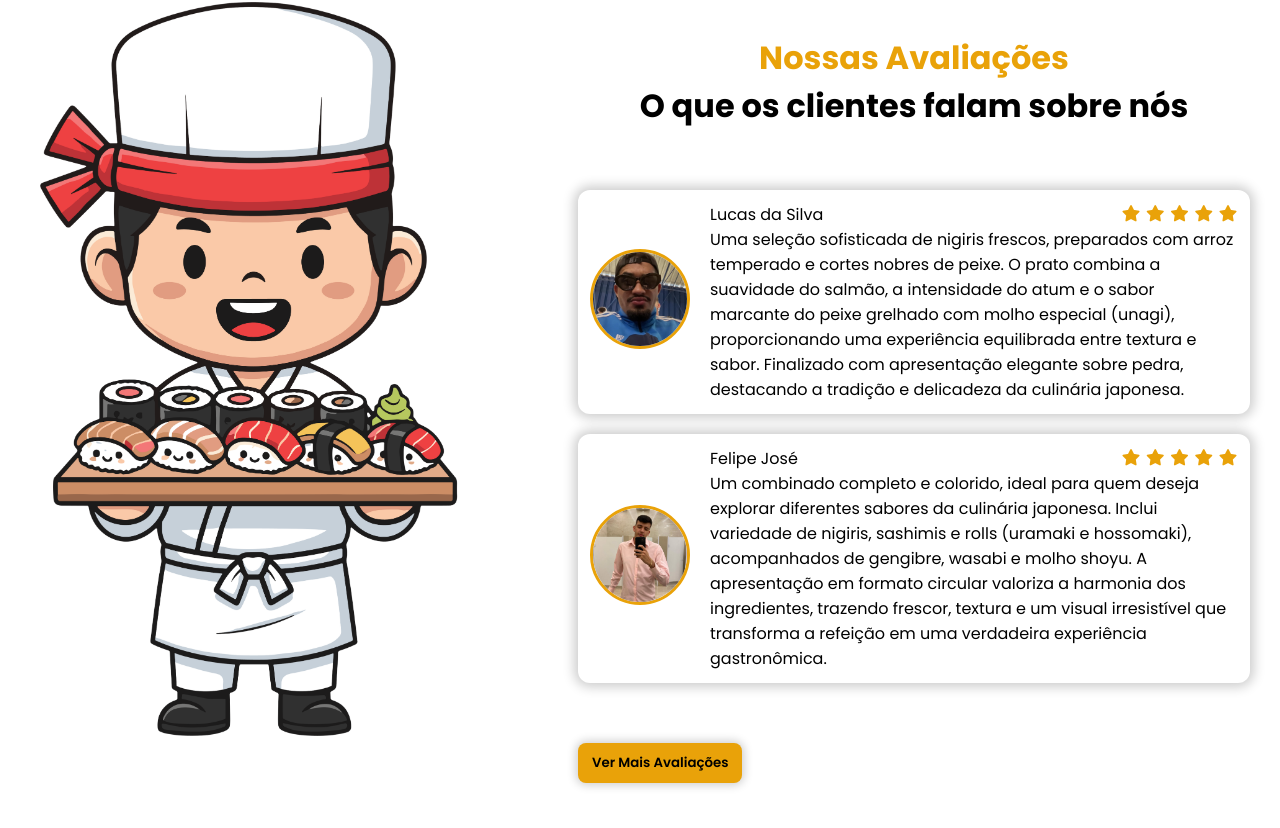
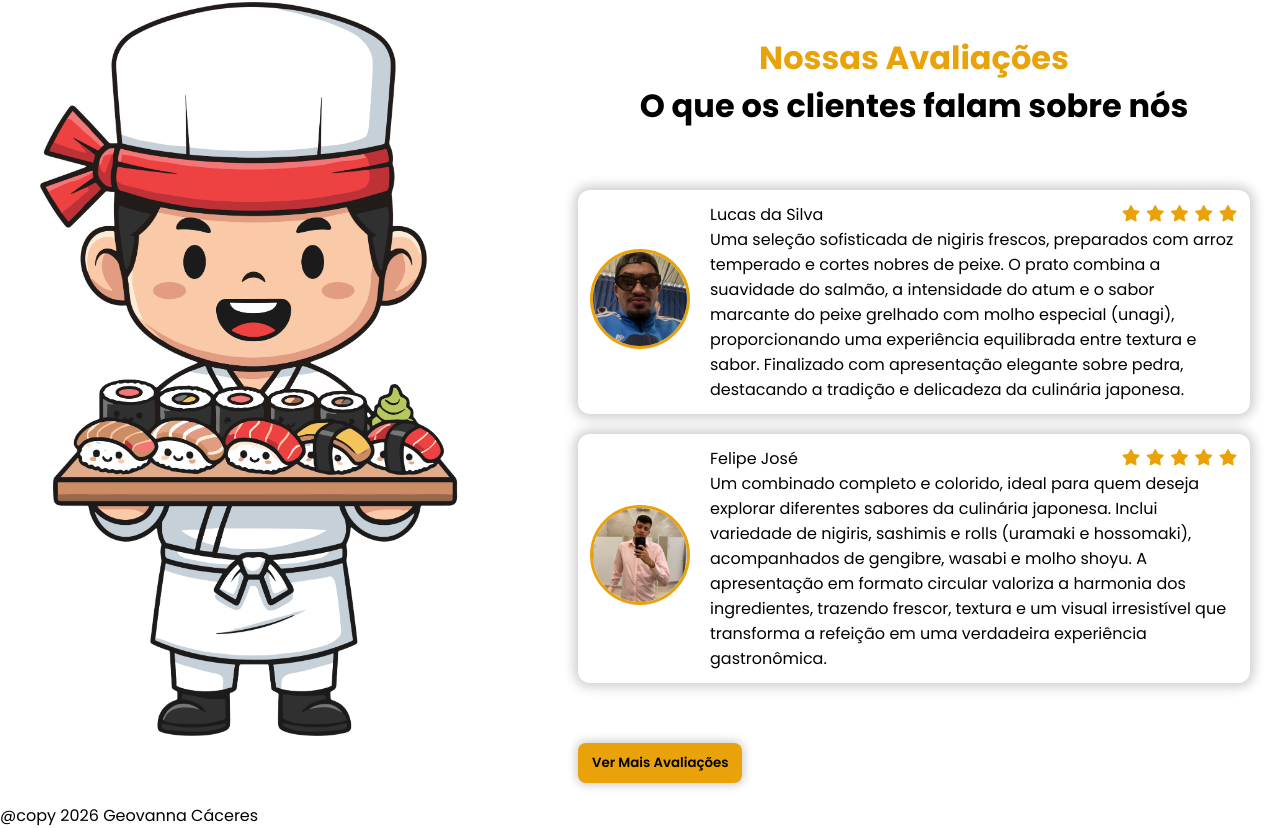
Before and after one commit to geovannadarosa/SiteSushi, a plain HTML site: page index.html in a window 1280 px wide. Shown: the part 3232-4060 px from the top of the page. Before the commit the page ends 4035 px from the top, so only its background shows below. Drawn offline with nearby package versions, Linux system fonts and the light colour scheme.

Commit message:
copyright

```diff
--- a/index.html
+++ b/index.html
@@ -434,7 +434,11 @@
         </div>
     </section>
     <footer>
-
+        <div class="footer-itens">
+            <span class="copyright">
+                @copy 2026 Geovanna Cáceres
+            </span>
+        </div>
     </footer>
 
     <footer>
```
